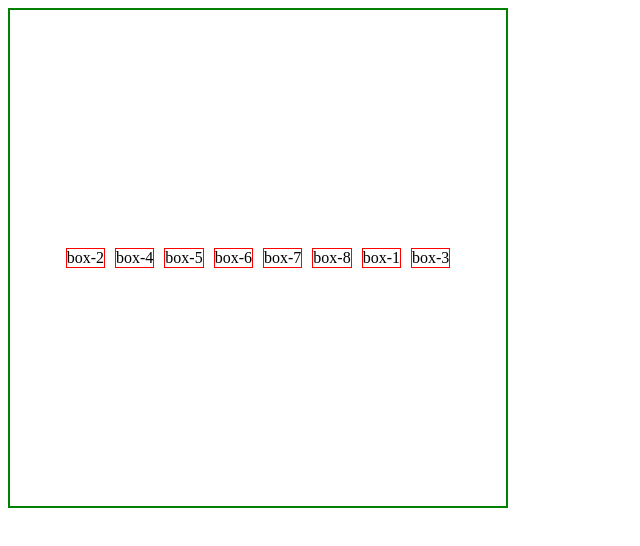
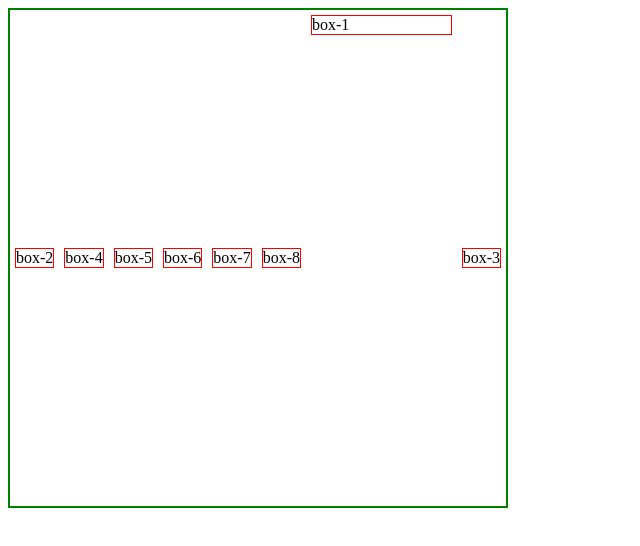
Before and after one commit to atttul/css-units, a plain HTML site: page css-flexbox/index4.html in a window 1280 px wide. Shown: the whole page, without its empty margins (0-640 px from the left). Drawn offline with Linux system fonts and the light colour scheme.

Commit message:
flex child propert grow shrink basis

```diff
--- a/css-flexbox/style4.css
+++ b/css-flexbox/style4.css
@@ -18,6 +18,10 @@
 
 #box-1{
     order: 1;
+    flex-grow: 2;
+    flex-shrink: 3;
+    flex-basis: 100px;
+    align-self: flex-start;
 }
 #box-3{
     order: 2;
```
